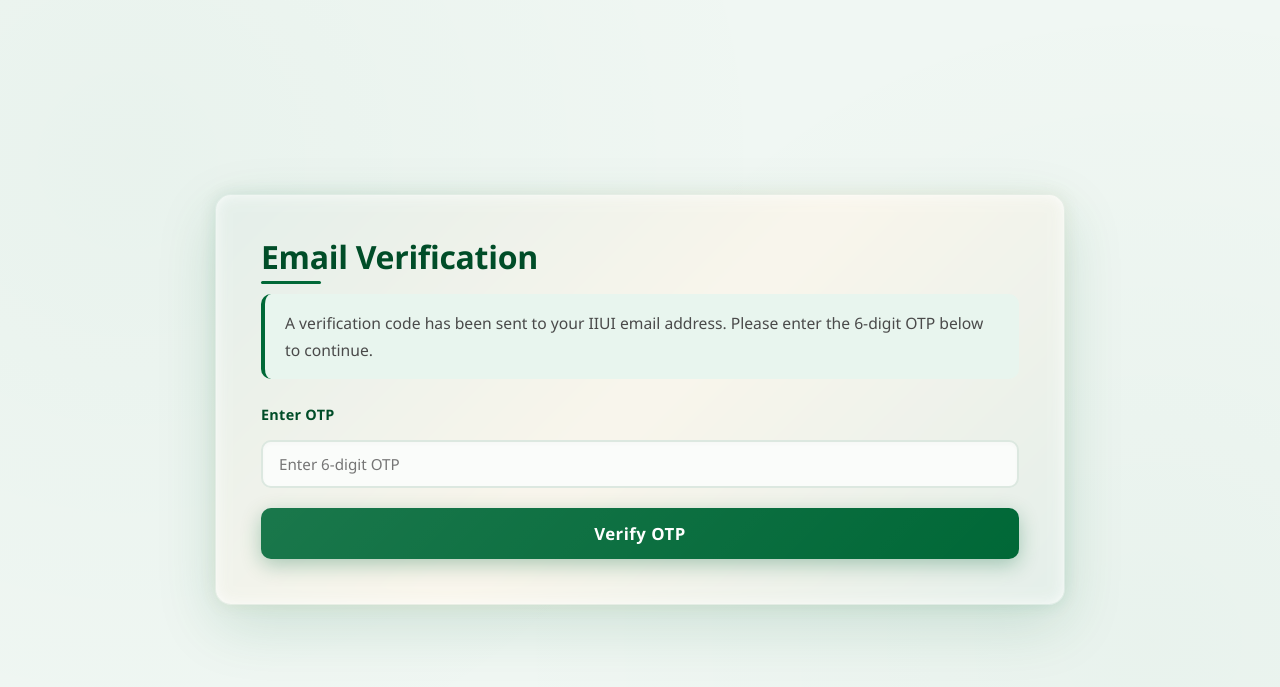
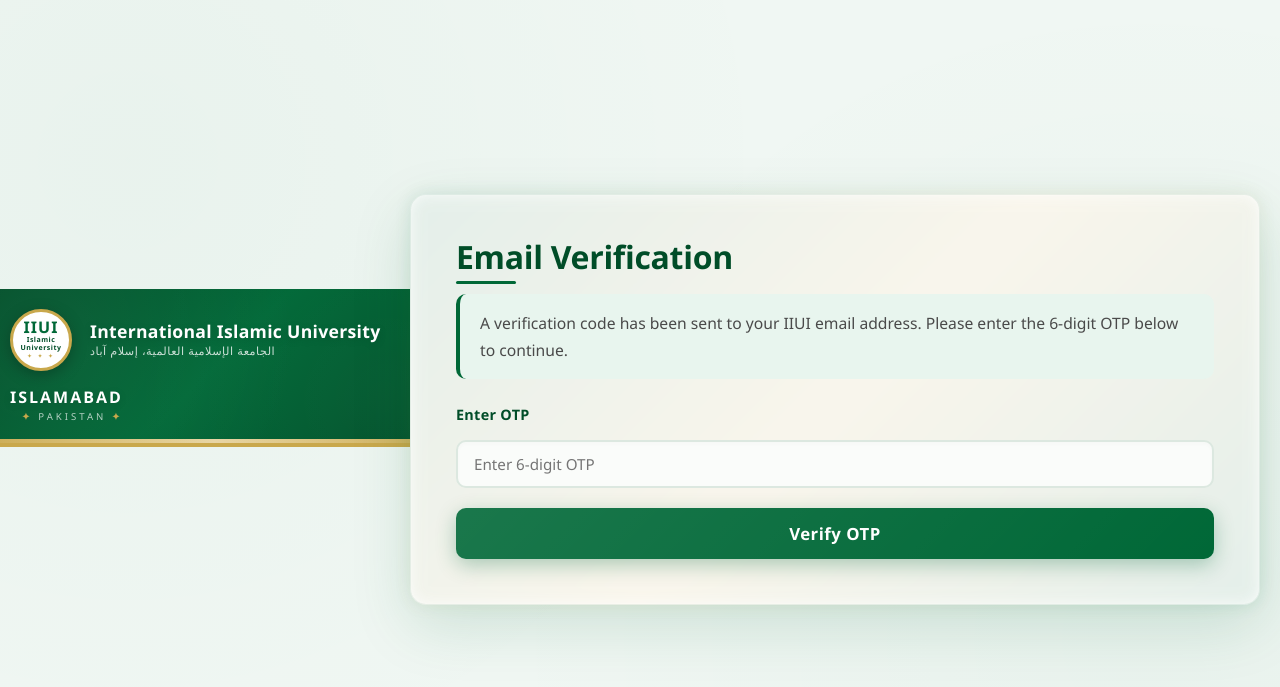
Before and after one commit to FatimaBatool55/IIUIFacultyFeedback, a Flask app: template templates/verify_otp.html in a window 1280 px wide. Shown: the top 687 px of the page. Run offline with Flask 3, Linux system fonts and the light colour scheme; the template is opened without the code that fills it, so the values that code supplies are empty.

Commit message:
Update verify_otp.html

```diff
--- a/templates/verify_otp.html
+++ b/templates/verify_otp.html
@@ -1,59 +1,49 @@
 <!DOCTYPE html>
 <html lang="en">
-
 <head>
-
     <meta charset="UTF-8">
-
     <meta name="viewport" content="width=device-width, initial-scale=1.0">
-
     <title>Verify OTP</title>
-
     <link rel="stylesheet" href="{{ url_for('static', filename='style.css') }}">
-
 </head>
-
 <body>
+    <!-- IIUI BANNER -->
+    <div class="iiui-banner">
+        <div class="iiui-brand">
+            <div class="iiui-logo">
+                <div class="iiui-logo-circle">
+                    <span class="logo-main">IIUI</span>
+                    <span class="logo-sub">Islamic University</span>
+                    <span class="logo-star">✦ ✦ ✦</span>
+                </div>
+            </div>
+            <div class="iiui-name">
+                <div class="uni-name">International Islamic University</div>
+                <div class="uni-name-arabic">الجامعة الإسلامية العالمية، إسلام آباد</div>
+            </div>
+        </div>
+        <div class="iiui-campus">
+            <div class="campus-name">ISLAMABAD</div>
+            <div class="campus-sub"><span class="gold-text">✦</span> PAKISTAN <span class="gold-text">✦</span></div>
+        </div>
+    </div>
 
     <div class="container">
-
         <h1>Email Verification</h1>
-
         <p class="intro">
-
             A verification code has been sent to your IIUI email address.
-
             Please enter the 6-digit OTP below to continue.
-
         </p>
 
         {% if error %}
-
             <p class="error">{{ error }}</p>
-
         {% endif %}
 
         <form action="/verify" method="POST">
-
             <label>Enter OTP</label>
-
-        <input
-                type="text"
-                name="otp"
-                maxlength="6"
-                placeholder="Enter 6-digit OTP"
-                required>
-
-        <button type="submit">
-
-            Verify OTP
-
-        </button>
-
+            <input type="text" name="otp" maxlength="6" placeholder="Enter 6-digit OTP" required>
+            <button type="submit">Verify OTP</button>
         </form>
-
     </div>
-
 </body>
-
 </html>
```
Lines whose indentation alone changed are shown as unchanged.
